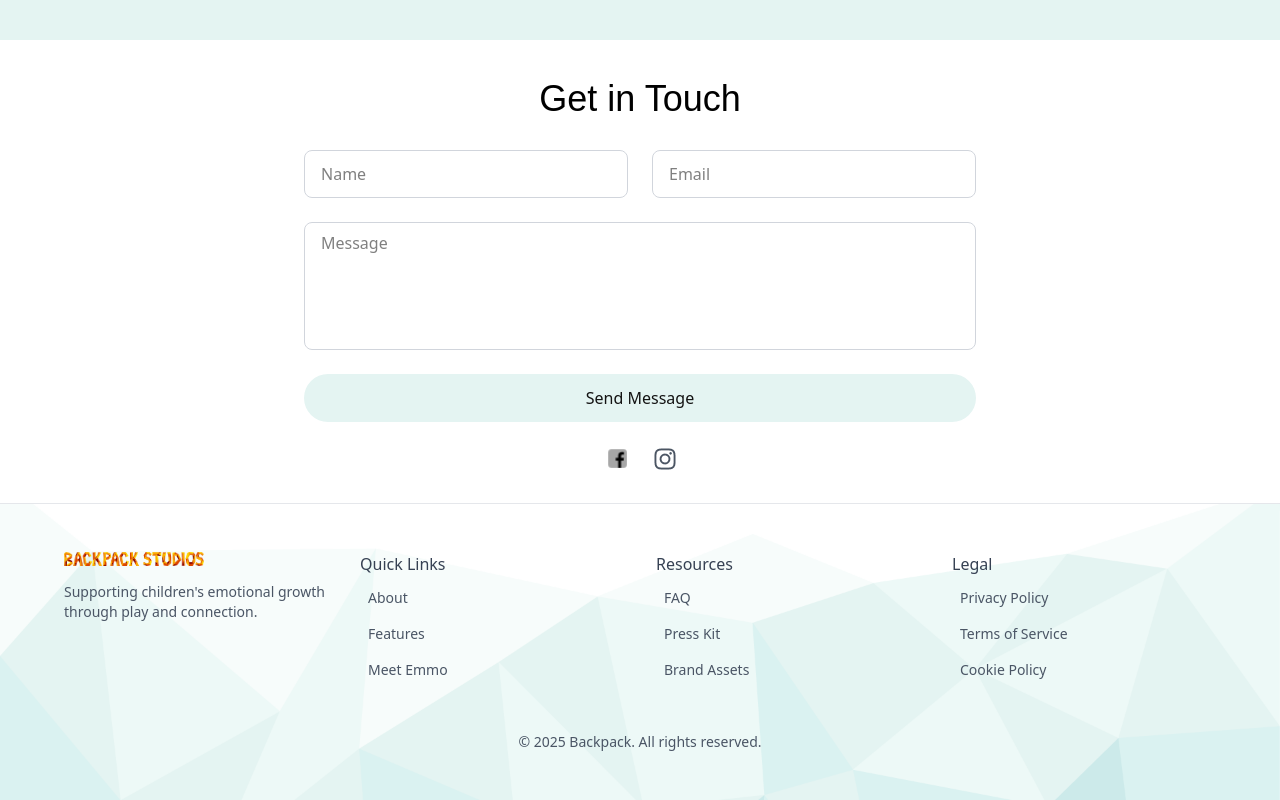
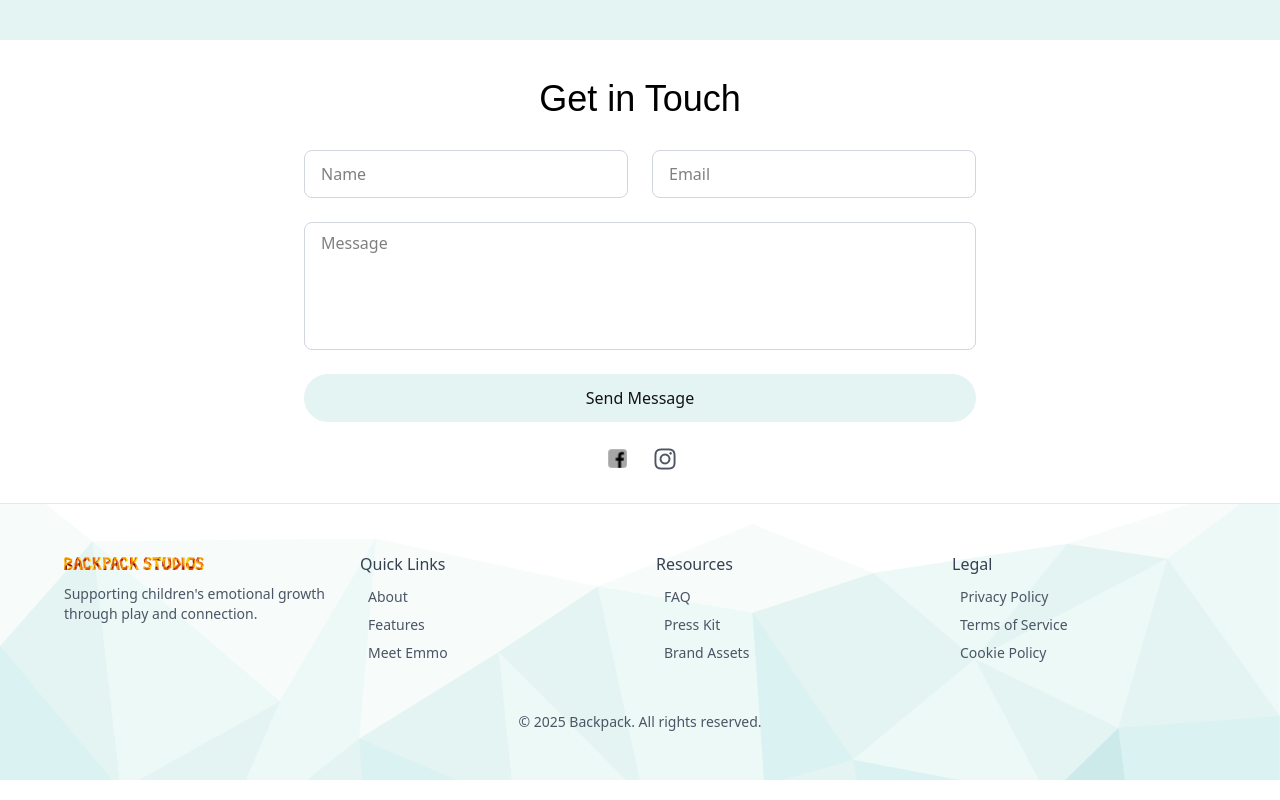
Before and after one commit to Natito9/backpack-project, a Next.js app: page / in a window 1280 px wide. Shown: the part 3147-3947 px from the top of the page. Built offline with nearby package versions, Linux system fonts and the light colour scheme.

Commit message:
class h=auto removed from logo + improvments for performanc, on footer

```diff
--- a/src/components/Footer/Footer.jsx
+++ b/src/components/Footer/Footer.jsx
@@ -1,25 +1,26 @@
 import Image from "next/image";
 
 export default function Footer({ onShowUnderConstruction }) {
+  const underConstructionHandler = (e) => {
+    e.preventDefault();
+    onShowUnderConstruction();
+  };
+
+  const linkClass =
+    "text-gray-600 text-sm hover:bg-[#cceaea] rounded-full px-2 py-1 transition";
+
   return (
-    <footer
-      className="w-full bg-cover bg-center text-gray-800 px-6 py-12 border-t border-gray-200"
-      style={{
-        backgroundImage: "url('/assets/images/BACKGROUND_WEBSITE_POLY.png')",
-      }}
-    >
+    <footer className="w-full bg-[url('/assets/images/BACKGROUND_WEBSITE_POLY.png')] bg-cover bg-center text-gray-800 px-6 py-12 border-t border-gray-200">
       <div className="max-w-6xl mx-auto">
-        {/* Main Footer Content */}
         <div className="grid grid-cols-1 md:grid-cols-4 gap-8">
-          {/* Logo and Tagline Column */}
-          <div className="flex flex-col space-y-2">
-            <a href="/#hero" className="flex items-center">
+          {/* Logo and Tagline */}
+          <div>
+            <a href="/#hero" className="inline-flex items-center">
               <Image
                 src="/assets/images/hero-logo.png"
                 alt="Backpack Studios logo"
                 width={140}
                 height={50}
-                className="h-auto"
               />
             </a>
             <p className="text-sm mt-2 text-gray-600">
@@ -27,32 +28,38 @@ export default function Footer({ onShowUnderConstruction }) {
             </p>
           </div>
 
-          {/* Quick Links Column */}
-          <div className="flex flex-col space-y-2">
+          {/* Quick Links */}
+          <div>
             <h3 className="text-gray-700 font-medium mb-2">Quick Links</h3>
-            <a href="#mission" className="text-gray-600 text-sm hover:bg-[#cceaea] rounded-full px-2 py-1">About</a>
-            <a href="#features" className="text-gray-600 text-sm hover:bg-[#cceaea] rounded-full px-2 py-1">Features</a>
-            <a href="#emmo" className="text-gray-600 text-sm hover:bg-[#cceaea] rounded-full px-2 py-1">Meet Emmo</a>
+            <ul className="space-y-1">
+              <li><a href="#mission" className={linkClass}>About</a></li>
+              <li><a href="#features" className={linkClass}>Features</a></li>
+              <li><a href="#emmo" className={linkClass}>Meet Emmo</a></li>
+            </ul>
           </div>
 
-          {/* Resources Column */}
-          <div className="flex flex-col space-y-2">
+          {/* Resources */}
+          <div>
             <h3 className="text-gray-700 font-medium mb-2">Resources</h3>
-            <a href="#" onClick={e => { e.preventDefault(); onShowUnderConstruction(); }} className="text-gray-600 text-sm hover:bg-[#cceaea] rounded-full px-2 py-1">FAQ</a>
-            <a href="#" onClick={e => { e.preventDefault(); onShowUnderConstruction(); }} className="text-gray-600 text-sm hover:bg-[#cceaea] rounded-full px-2 py-1">Press Kit</a>
-            <a href="#" onClick={e => { e.preventDefault(); onShowUnderConstruction(); }} className="text-gray-600 text-sm hover:bg-[#cceaea] rounded-full px-2 py-1">Brand Assets</a>
+            <ul className="space-y-1">
+              <li><a href="#" onClick={underConstructionHandler} className={linkClass}>FAQ</a></li>
+              <li><a href="#" onClick={underConstructionHandler} className={linkClass}>Press Kit</a></li>
+              <li><a href="#" onClick={underConstructionHandler} className={linkClass}>Brand Assets</a></li>
+            </ul>
           </div>
 
-          {/* Legal Column */}
-          <div className="flex flex-col space-y-2">
+          {/* Legal */}
+          <div>
             <h3 className="text-gray-700 font-medium mb-2">Legal</h3>
-            <a href="#" onClick={e => { e.preventDefault(); onShowUnderConstruction(); }} className="text-gray-600 text-sm hover:bg-[#cceaea] rounded-full px-2 py-1">Privacy Policy</a>
-            <a href="#" onClick={e => { e.preventDefault(); onShowUnderConstruction(); }} className="text-gray-600 text-sm hover:bg-[#cceaea] rounded-full px-2 py-1">Terms of Service</a>
-            <a href="#" onClick={e => { e.preventDefault(); onShowUnderConstruction(); }} className="text-gray-600 text-sm hover:bg-[#cceaea] rounded-full px-2 py-1">Cookie Policy</a>
+            <ul className="space-y-1">
+              <li><a href="#" onClick={underConstructionHandler} className={linkClass}>Privacy Policy</a></li>
+              <li><a href="#" onClick={underConstructionHandler} className={linkClass}>Terms of Service</a></li>
+              <li><a href="#" onClick={underConstructionHandler} className={linkClass}>Cookie Policy</a></li>
+            </ul>
           </div>
         </div>
 
-        {/* Copyright */}
+        {/* Footer Bottom */}
         <div className="mt-12 text-center">
           <p className="text-sm text-gray-600">© 2025 Backpack. All rights reserved.</p>
         </div>
--- a/src/components/Navbar/Navbar.jsx
+++ b/src/components/Navbar/Navbar.jsx
@@ -19,7 +19,6 @@ export default function Navbar() {
               alt="Backpack Studios logo"
               width={140}
               height={50}
-              className="h-auto"
             />
           </a>
 
```
